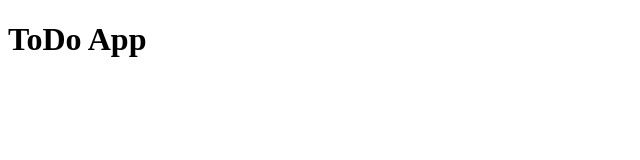
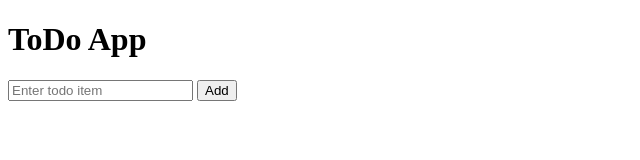
Before and after one commit to OwethuSotomela/todo-App, a plain HTML site: page index.html in a window 1280 px wide. Shown: the whole page, without its empty margins (0-640 px from the left). Drawn offline with nearby package versions, Linux system fonts and the light colour scheme.

Commit message:
Adding functionality

```diff
--- a/index.html
+++ b/index.html
@@ -1,5 +1,6 @@
 <!DOCTYPE html>
 <html lang="en">
+
 <head>
     <meta charset="UTF-8">
     <meta http-equiv="X-UA-Compatible" content="IE=edge">
@@ -10,10 +11,18 @@
     <link rel="stylesheet" href="./css/style.css">
 
 </head>
+
 <body>
     <div class="container">
         <h1>ToDo App</h1>
 
+        <div x-data="{ todos: [], userInput: ''}">
+            <form>
+                <input x-model="userInput" placeholder="Enter todo item" type="text">
+                <button x-on:click="todos.push({name: userInput, completed: false})">Add</button>
+            </form>
+        </div>
     </div>
 </body>
+
 </html>
```
